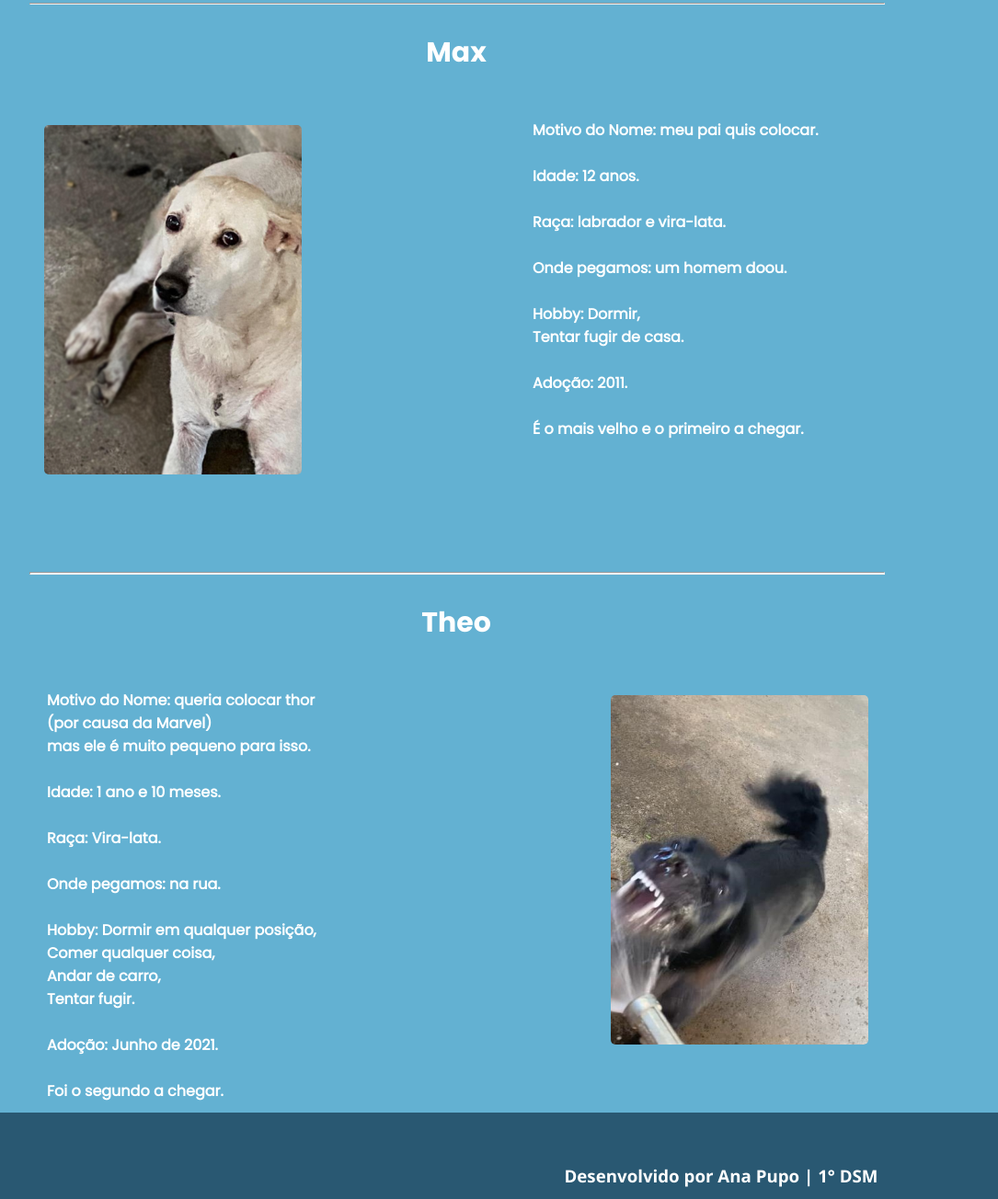
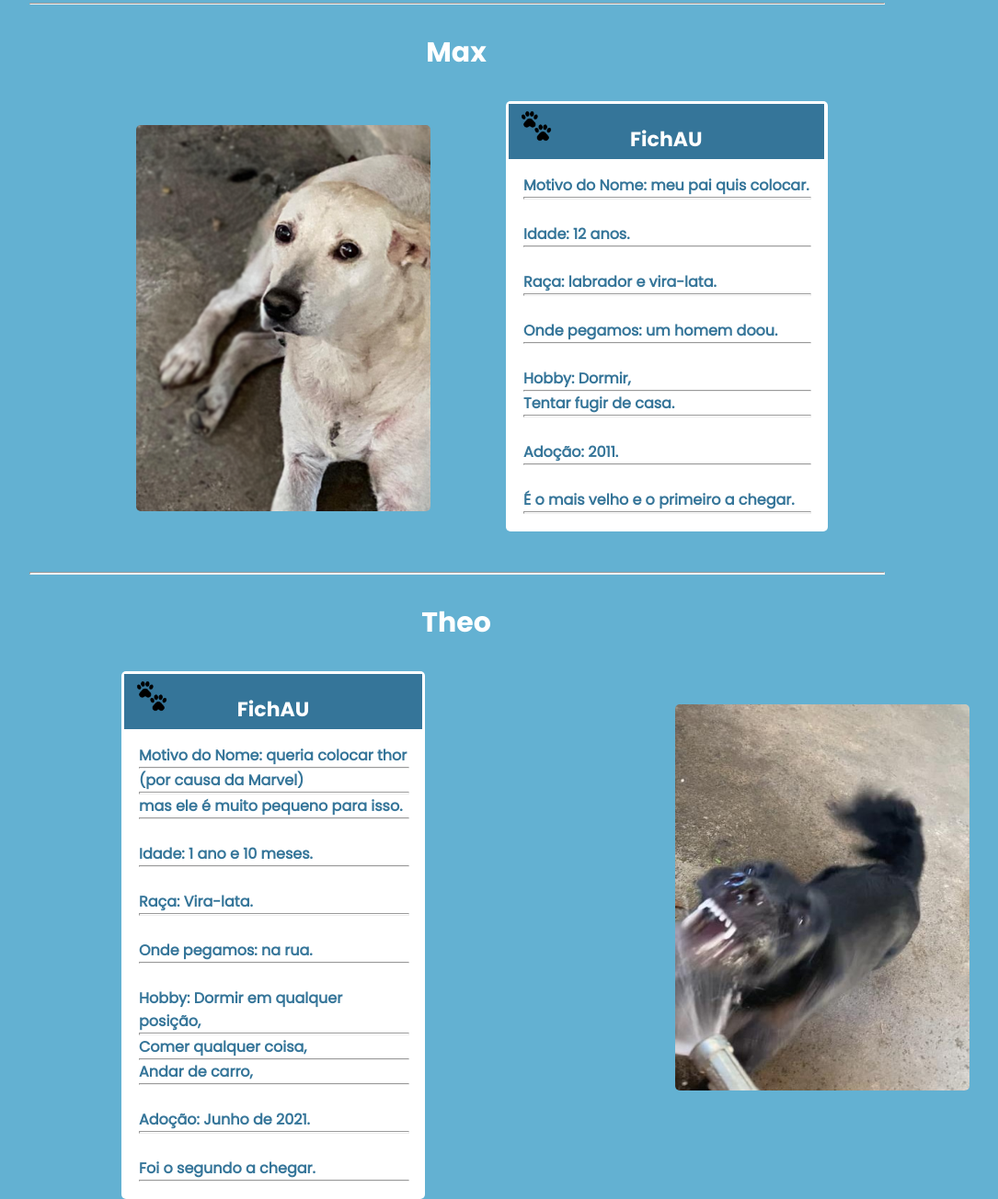
Before and after one commit to PedroHenriqueDaSilva21/Primeiro_Site, a plain HTML site: page index.html in a window 1280 px wide. Shown: the part 2340-3644 px from the top of the page at 92% size, without its empty margins (144-1229 px from the left). Drawn offline with Linux system fonts and the light colour scheme.

Commit message:
Versão 3.2

```diff
--- a/css/style.css
+++ b/css/style.css
@@ -44,7 +44,7 @@ html {
 #section-2{
     background-color: #63b1d2;
     width: 100%;
-    height: 2000px;
+    height: 2200px;
 }
 
 .footer{
@@ -166,7 +166,7 @@ h2{
 
 h4{
     font-size: 16px;
-    color: #ffffff;
+    color: #357599;
     padding: 1em;
     font-family: 'poppins-regular';
 }
@@ -175,7 +175,9 @@ table{
     display: inline;
     position: relative;
     float: left;
-    width: 400px;
+    width: 500px;
+    background-color: #fff;
+    border-radius: 5px;
 }
 
 .video{
@@ -200,7 +202,7 @@ table{
     display: inline;
     position: relative;
     float: left;
-    margin-left: 0%;
+    margin-left: 100px;
     padding: 1em;
     padding-top: 1em;
 }
@@ -209,11 +211,51 @@ table{
     display: inline;
     position: relative;
     float: right;
+    width: 350px;
+    margin-right: 60px;
+}
+
+#loki-section table{
+    width: 350px;
+    margin-left: 100px;
+}
+
+#loki-section .video{
+    margin-right: 290px;
+    margin-top: 10px;
+    position: absolute;
+}
+
+#theo-section table{
+    width: 330px;
+    margin-left: 100px;
+}
+
+#theo-section .video{
+    margin-right: 290px;
+    margin-top: 10px;
+    position: absolute;
 }
 
 .video img{
     border-radius: 5px;
     margin-top: 10px;
+}
+
+.ficha{
+    width: 100%;
+    height: 60px;
+    background-color: #357599;
+}
+
+.ficha h2{
+    font-size: 22px;
+}
+
+.fotopata{
+    position: absolute;
+    margin-left: 10px;
+    margin-top: 4px;
 }
 
 hr{
--- a/index.html
+++ b/index.html
@@ -54,19 +54,24 @@
             <h2>Loki</h2>
             <table>
                 <tr>
-                    <td><h4>Motivo do Nome: sou fã da Marvel.<br><br>
-                            Idade: 1 ano e 2 meses.<br><br>
-                            Raça: vira-lata.<br><br>
-                            Onde pegamos: na rua.<br><br>
-                            Hobby: Pegar comida do lixo<br>
-                            andar de carro e lamber.<br><br>
-                            Adoção: Janeiro de 2022<br><br>
-                            É o mais novo e o último a chegar em casa.<br>
+                    <td>
+                        <img class="fotopata" src="images/patas.png" width="40px" height="40px">
+                        <div class="ficha">
+                            <h2>FichAU</h2>
+                        </div>
+                        <h4>Motivo do Nome: sou fã da Marvel.<br><hr /><br>
+                            Idade: 1 ano e 2 meses.<br><hr /><br>
+                            Raça: vira-lata.<br><hr /><br>
+                            Onde pegamos: na rua.<br><hr /><br>
+                            Hobby: Pegar comida do lixo<br><hr />
+                            andar de carro e lamber.<br><hr /><br>
+                            Adoção: Janeiro de 2022<br><hr /><br>
+                            É o mais novo e o último a chegar em casa.<br><hr />
                     </h4></td>
                 </tr>
             </table>
             <div class="video">
-                <img src="images/loki-2.png" width="280px" height="380px">
+                <img src="images/loki-2.png" width="320px" height="420px">
         </div>
     </div>
 
@@ -75,19 +80,24 @@
             <h2>Max</h2>
 
             <div class="video">
-                <img src="images/max-2.png" width="280px" height="380px">
+                <img src="images/max-2.png" width="320px" height="420px">
         </div>
 
         <table>
             <tr>
-                <td><h4>Motivo do Nome: meu pai quis colocar.<br><br>
-                        Idade: 12 anos.<br><br>
-                        Raça: labrador e vira-lata.<br><br>
-                        Onde pegamos: um homem doou.<br><br>
-                        Hobby: Dormir,<br>
-                        Tentar fugir de casa.<br><br>
-                        Adoção: 2011.<br><br>
-                        É o mais velho e o primeiro a chegar.<br>
+                <td>
+                    <img class="fotopata" src="images/patas.png" width="40px" height="40px">
+                    <div class="ficha">
+                        <h2>FichAU</h2>
+                    </div>
+                    <h4>Motivo do Nome: meu pai quis colocar.<br><hr /><br>
+                        Idade: 12 anos.<br><hr /><br>
+                        Raça: labrador e vira-lata.<br><hr /><br>
+                        Onde pegamos: um homem doou.<br><hr /><br>
+                        Hobby: Dormir,<br><hr />
+                        Tentar fugir de casa.<br><hr /><br>
+                        Adoção: 2011.<br><hr /><br>
+                        É o mais velho e o primeiro a chegar.<br><hr />
                 </h4></td>
             </tr>
         </table>
@@ -100,24 +110,28 @@
             <h2>Theo</h2>
             <table>
                 <tr>
-                    <td><h4>Motivo do Nome: queria colocar thor <br>
-                        (por causa da Marvel)<br>
-                         mas ele é muito pequeno para isso.<br><br>
-                         Idade: 1 ano e 10 meses.<br><br>
-                         Raça: Vira-lata.<br><br>
-                         Onde pegamos: na rua.<br><br>
-                         Hobby: Dormir em qualquer posição, <br>
-                         Comer qualquer coisa,<br>
-                         Andar de carro,<br>
-                         Tentar fugir.<br><br>
-                         Adoção: Junho de 2021.<br><br>
-                         Foi o segundo a chegar.
+                    <td>
+                        <img class="fotopata" src="images/patas.png" width="40px" height="40px">
+                        <div class="ficha">
+                            <h2>FichAU</h2>
+                        </div>
+                        <h4>Motivo do Nome: queria colocar thor <br><hr />
+                        (por causa da Marvel)<br><hr />
+                         mas ele é muito pequeno para isso.<br><hr /><br>
+                         Idade: 1 ano e 10 meses.<br><hr /><br>
+                         Raça: Vira-lata.<br><hr /><br>
+                         Onde pegamos: na rua.<br><hr /><br>
+                         Hobby: Dormir em qualquer posição, <br><hr />
+                         Comer qualquer coisa,<br><hr />
+                         Andar de carro,<br><hr /><br>
+                         Adoção: Junho de 2021.<br><hr /><br>
+                         Foi o segundo a chegar.<hr />
 
                         </h4></td>
                 </tr>
             </table>
             <div class="video">
-                <img src="images/theo-2.jpeg" width="280px" height="380px">
+                <img src="images/theo-2.jpeg" width="320px" height="420px">
         </div>
         </div>
 
```
Also changed, not shown: images/patas.png (added).
